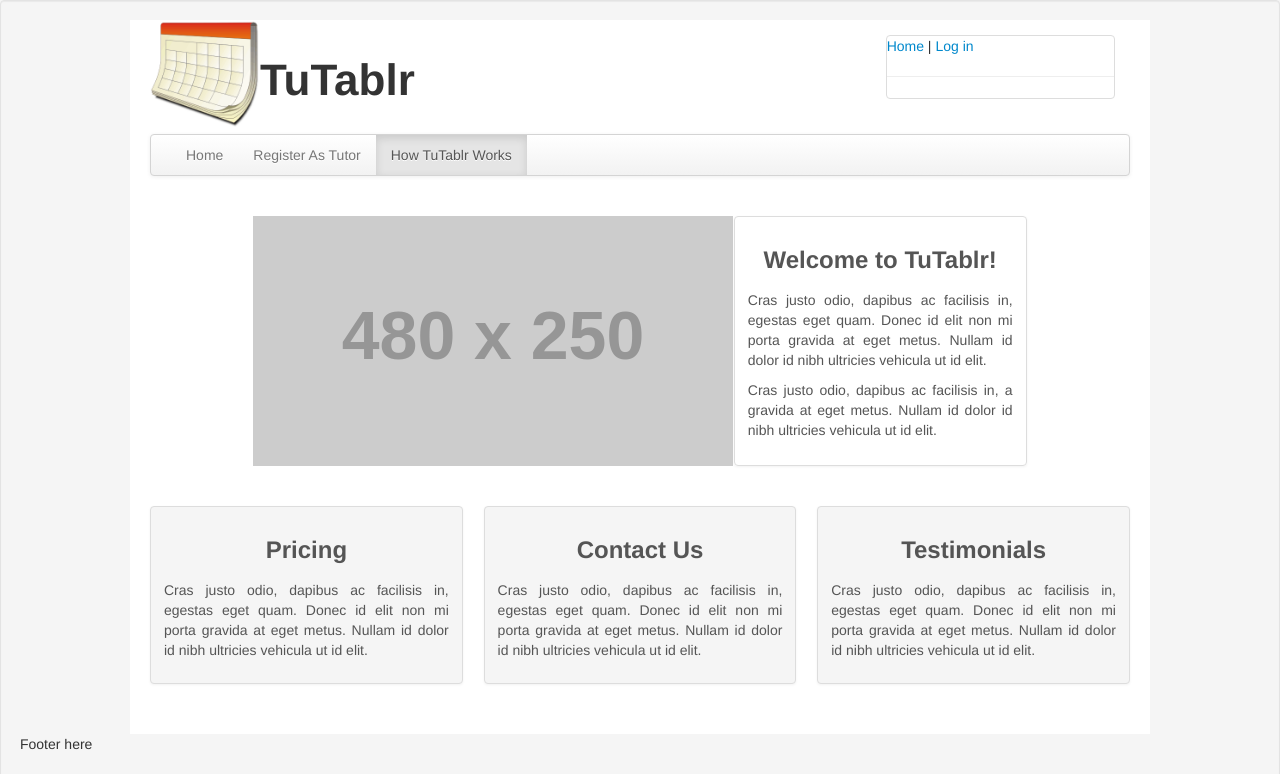
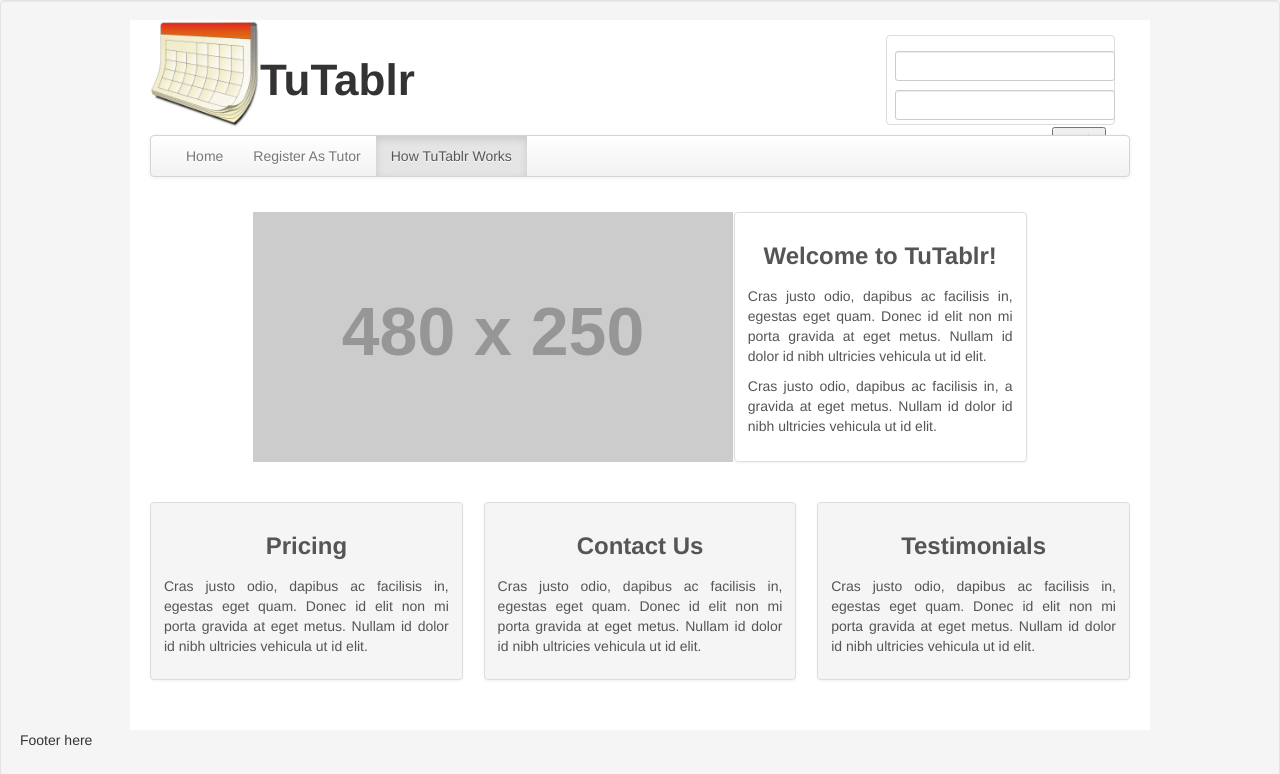
Before and after one commit to bidhanvaidya/Tutablr, a Django app: template templates/index.html in a window 1280 px wide. Shown: the top 774 px of the page. Run offline with Django 3.2, Linux system fonts and the light colour scheme; the template is opened without the code that fills it, so the values that code supplies are empty, except form fields; tables that the repository leaves empty hold one stand-in row (values such as "Sample post"); grey boxes labelled with a size stand in for pictures from a placeholder-image service; form fields are guessed from the names that the template uses; parts of the project's set-up code (start-up, migrations or seed data) failed here and were passed over; some libraries are stand-ins or nearby versions.

Commit message:
finished integrating login into front page + templating that

```diff
--- a/templates/base.html
+++ b/templates/base.html
@@ -16,11 +16,10 @@
                             <img src="{{STATIC_URL}}tutablr/img/logo.gif" alt="Logo" width="110" height="90" />
                             <h1 id="logo-text">TuTablr</h1>
                         </div>
-                        <div id="login-form" class= "form span3 offset6">
+
                               {%block top-form %}{% endblock %}  {# This is the area for the login box or login information if the user is logged in #}
-                        </div>
+
                     </div>
-                </br>
                     <div id="logged-out-nav" class="navbar">
                         <div class="navbar-inner">
                         {% block navigation-bar %} {# Navigation Bar #}
--- a/templates/index.html
+++ b/templates/index.html
@@ -56,14 +56,22 @@
 {% endblock %}
 
 {% block top-form %}
-                <a href="{% url index %}">{% trans "Home" %}</a> |
 
-                {% if user.is_authenticated %}
+    <form id="login-form"  class="form span3 offset6" method="post" action="/test">{% csrf_token %}
+        {% if user.is_authenticated %}
+            <div id="logged-in-text">
                 {% trans "Logged in" %}: {{ user.username }}
-                (<a href="{% url auth_logout %}">{% trans "Log out" %}</a> |
-                <a href="{% url auth_password_change %}">{% trans "Change password" %}</a>)
-                {% else %}
-                <a href="{% url auth_login %}">{% trans "Log in" %}</a>
-                {% endif %}
-                <hr />
+                (<a href="{% url auth_logout %}">{% trans "Log out" %}</a> )
+            </div>
+        {% else %}
+            <div id="login-input">
+                   {{ form.username }}
+                   {{ form.password }}
+            </div>
+          <input id="login-btn" type="submit" value="{% trans 'Log in' %}" />
+          <input type="hidden" name="next" value="{{ next }}" />
+            <a id="reset-btn" href="{% url auth_password_reset %}">{% trans "Reset Password" %}</a>
+        {% endif %}
+    </form>
+
 {% endblock %}
--- a/tutablr/settings.py
+++ b/tutablr/settings.py
@@ -1,7 +1,7 @@
 # Django settings for tutablr project.
 import os
 DIRNAME = os.path.dirname(__file__)
-
+LOGIN_REDIRECT_URL = '/test'
 DEBUG = True
 TEMPLATE_DEBUG = DEBUG
 
--- a/tutablr/urls.py
+++ b/tutablr/urls.py
@@ -1,4 +1,3 @@
-from django.conf.urls import patterns, include, url
 from dajaxice.core import dajaxice_autodiscover
 from django.views.generic.simple import direct_to_template
 from django.conf import settings
@@ -7,7 +6,9 @@ from tutablr_app.forms import YourRegistrationForm
 from registration.views import activate
 from registration.views import register
 from registration.backends.default import DefaultBackend
+from django.conf.urls.defaults import *
 
+from django.contrib.auth import views as auth_views
 
 dajaxice_autodiscover()
 
@@ -27,7 +28,8 @@ urlpatterns = patterns('',
 	('^profiles/edit', 'profiles.views.edit_profile', {'form_class': ProfileForm,}),
 	(r'^profiles/', include('profiles.urls')),
 	 url(r'^admin/', include(admin.site.urls)),
-	 url(r'^$', direct_to_template, {'template': 'index.html'}, 'index'),
+	 url(r'^$',auth_views.login,{'template_name':'index.html'},name='auth_login'),
+	# url(r'^$', direct_to_template, {'template': 'index.html'}, 'index'),
 	 url(r'^index/$',  direct_to_template, {'template': 'index.html'}, 'index'),
 	 #url(r'^accounts/register/$', register,
 	#	{'backend': 'registration.backends.default.DefaultBackend', 'form_class' : YourRegistrationForm},
--- a/tutablr_app/static/tutablr/css/general.css
+++ b/tutablr_app/static/tutablr/css/general.css
@@ -8,8 +8,22 @@
 }
 #login-btn {
 	position:relative;
-	left:145px;
-	top:-10px;
+	left:165px;
+	top:13px;
+}
+#logged-in-text {
+	position:relative;
+	top:20px;
+	left:20px;
+}
+#logged-out-nav{
+	position:relative;
+	top:5px;
+}
+#reset-btn {
+	position: relative;
+	left: -45px;
+	top: 15px;
 }
 #login-check {
 	position:relative;
@@ -29,6 +43,7 @@
 	border-radius: 4px;
 	border: 1px solid;
 	border-color:#DDD;
+	height:90px;
 }
 
 #logo {
@@ -61,10 +76,6 @@ h3.home-caption {
 	text-align:center;
 }
 
-#home-middle-area {
-
-
-}
 
 p {
 	text-align:justify;
```
Also changed, not shown: tutablr/database.db.
